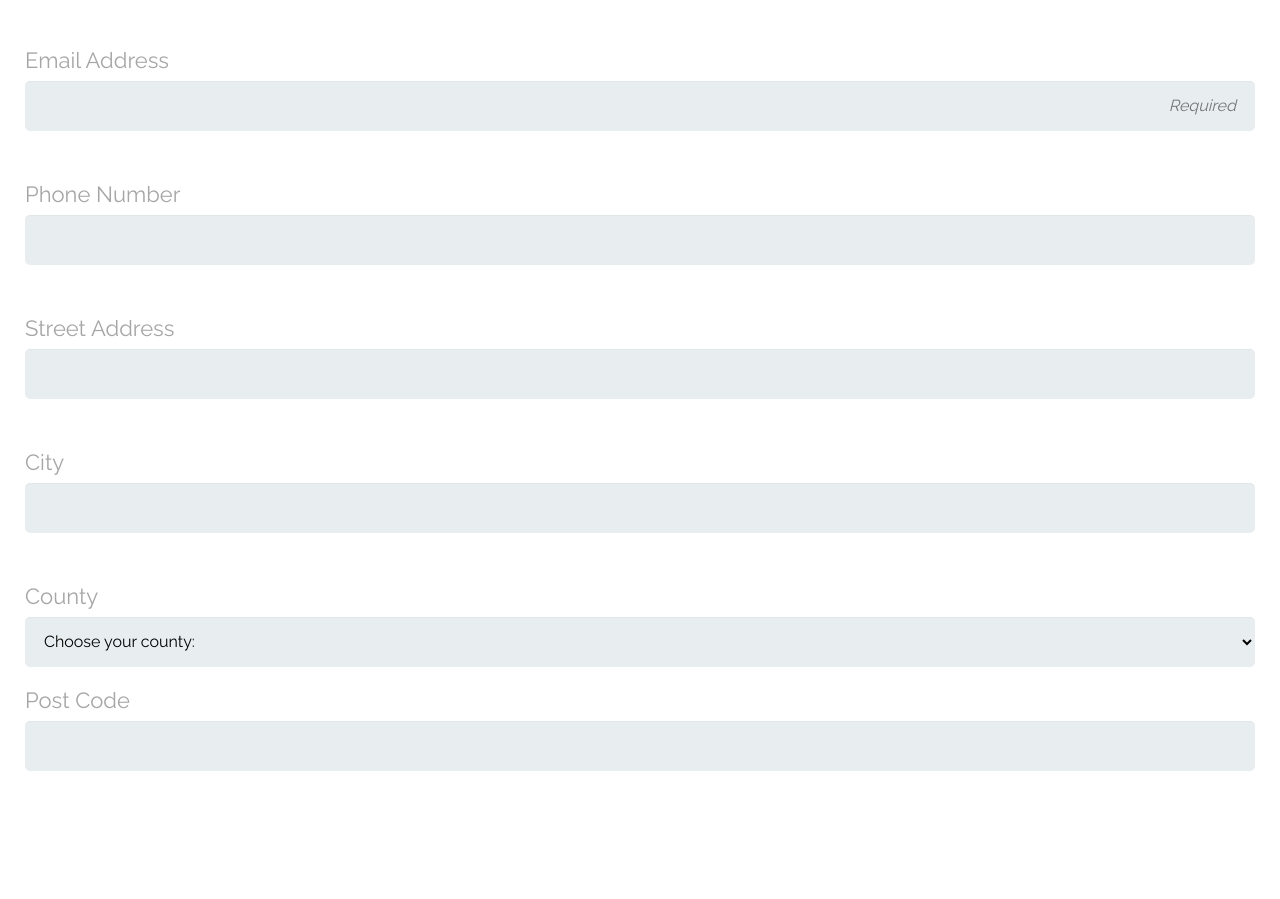
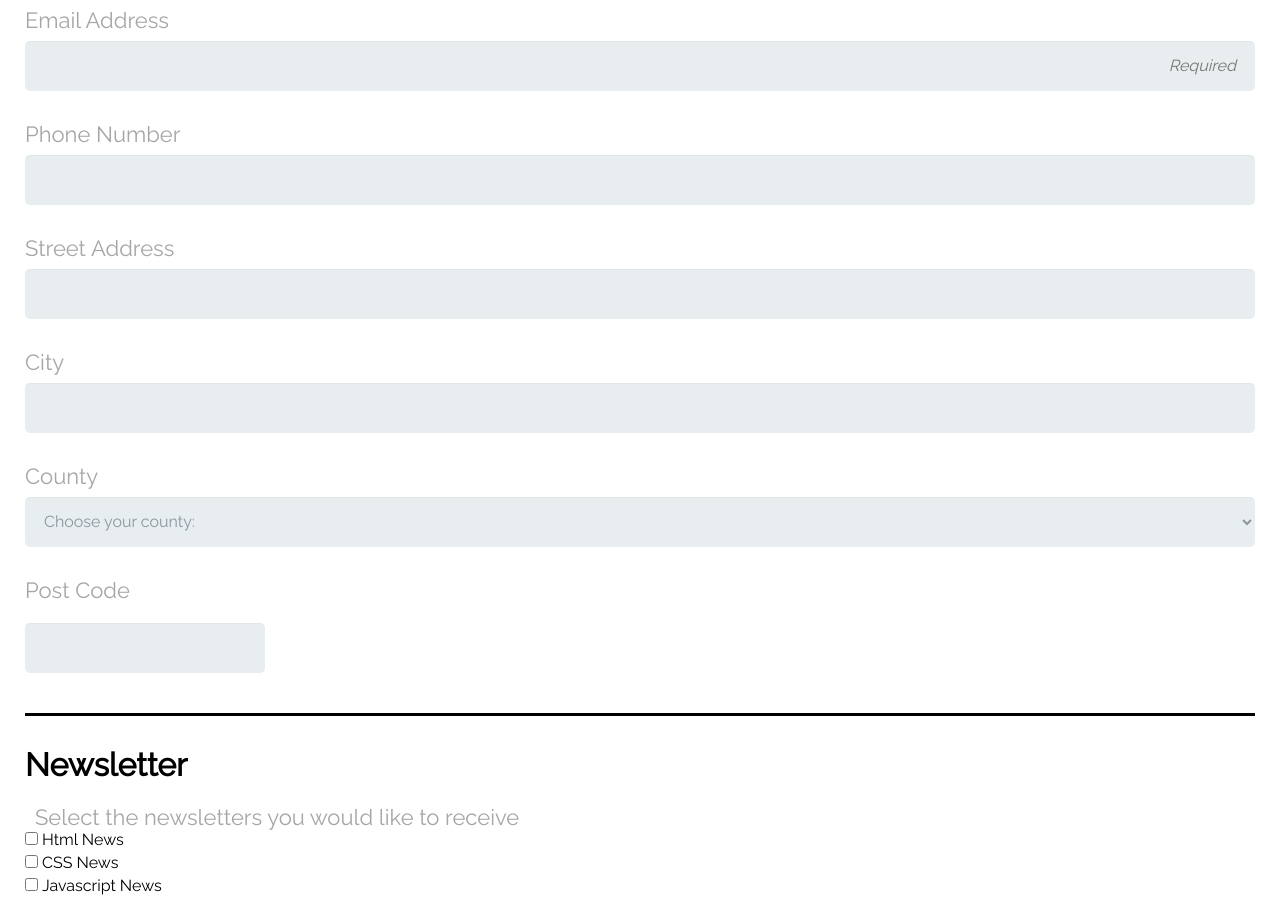
Before and after one commit to joerobb/Techdegree-Project-3, a plain HTML site: page index.html in a window 1280 px wide. Shown: the part 487-1386 px from the top of the page. Before the commit the page ends 1288 px from the top, so only its background shows below. Drawn offline with Linux system fonts and the light colour scheme.

Commit message:
CSS Changes

```diff
--- a/css/style.css
+++ b/css/style.css
@@ -35,14 +35,11 @@ p {
 }
 
 form {
-  display:flex;
-  flex-direction: column;
-  flex-wrap: wrap;
-  justify-content: space-between;
   margin-top: 5px;
   margin-left: 25px;
   margin-right: 25px;
   border-top: 3px solid #000000;
+
 }
 
 .main-header {
@@ -61,6 +58,17 @@ form {
 
 .contact {
  text-align: left;
+}
+
+.newsletter {
+  text-align: left;
+  padding-top: 30px;
+  margin-top: 10px;
+  border-top: 3px solid #000000;
+}
+
+.news {
+  text-align: left;
 }
 
 input[type="text"],
@@ -90,8 +98,15 @@ textarea
   text-align: left;
 }
 
-label[type="zip"] {
-  margin-top: 20px;
+input:focus {
+  border: solid;
+  border-color:000;
+}
+
+label[for="zip"] {
+  margin-top: 30px;
+  margin-bottom: 20px;
+
 }
 
 input[type="radio"],
@@ -102,6 +117,14 @@ input[type="checkbox"] {
 input[placeholder] {
   font-style: italic;
   text-align: right;
+}
+
+input[type="zip"] {
+  width: 240px;
+}
+
+select {
+  color: #8a97a0;
 }
 
 
@@ -122,7 +145,6 @@ button {
 
 label {
   display: block;
-  margin-top: 20px;
   margin-bottom: 8px;
   font-size: 22px;
   color: #a6a6a6;
--- a/index.html
+++ b/index.html
@@ -28,7 +28,7 @@
 			<label for="city">City</label>
 			<input type="city" id="city" name="user_city">
 			<label for="state">County</label>
-			<select id="state" name="user_state">
+			<select id="state" name="user_state" style='color: #8a97a0'>
 				<option value="" disabled selected>Choose your county:</option>
 				<option value="Cumbria">Cumbria</option>
 				<option value="Merseyside">Merseyside</option>
@@ -38,8 +38,17 @@
 		</select>
 			<label for="zip">Post Code</label>
 			<input type="zip" id="zip" name="user_zip">
+
+	<h1 class="newsletter">Newsletter</h1>
+	<p class="news">Select the newsletters you would like to receive</p>
+	<input type="checkbox" id="html" value="interest_html" name="user_html">Html News</input> <br>
+	<input type="checkbox" id="css" value="interest_css" name="user_css">CSS News</input> <br>
+	<input type="checkbox" id="java" value="interest_java" name="user_java">Javascript News</input>
+
   </form>
-</div>
+
+
+
 
 
 
```
